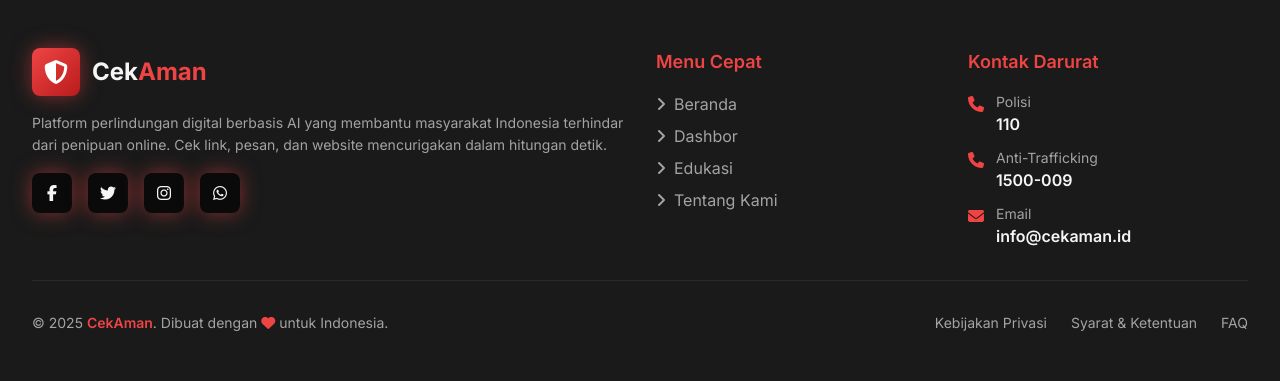
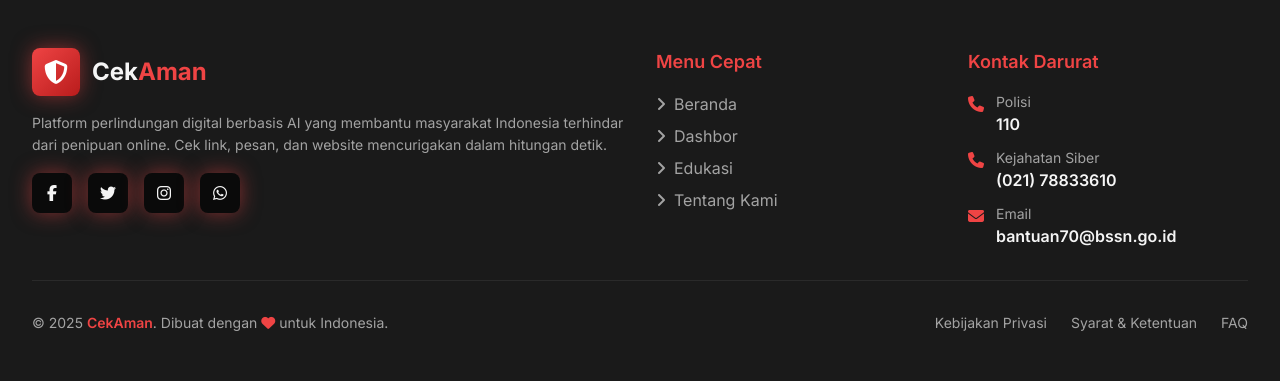
Before and after one commit to moh-ariful/project-cekaman, a Django app: page /education/ in a window 1280 px wide. Shown: the part 787-1168 px from the top of the page. Run offline with Django 5.2, Linux system fonts and the light colour scheme; some libraries are stand-ins or nearby versions.

Commit message:
Update base.html

```diff
--- a/templates/base.html
+++ b/templates/base.html
@@ -275,15 +275,15 @@
                         <li class="flex items-start">
                             <i class="fas fa-phone text-red-primary mt-1 mr-3"></i>
                             <div>
-                                <p class="text-text-gray text-sm">Anti-Trafficking</p>
-                                <p class="text-text-bright font-semibold">1500-009</p>
+                                <p class="text-text-gray text-sm">Kejahatan Siber</p>
+                                <p class="text-text-bright font-semibold">(021) 78833610</p>
                             </div>
                         </li>
                         <li class="flex items-start">
                             <i class="fas fa-envelope text-red-primary mt-1 mr-3"></i>
                             <div>
                                 <p class="text-text-gray text-sm">Email</p>
-                                <p class="text-text-bright font-semibold">info@cekaman.id</p>
+                                <p class="text-text-bright font-semibold">bantuan70@bssn.go.id</p>
                             </div>
                         </li>
                     </ul>
```
